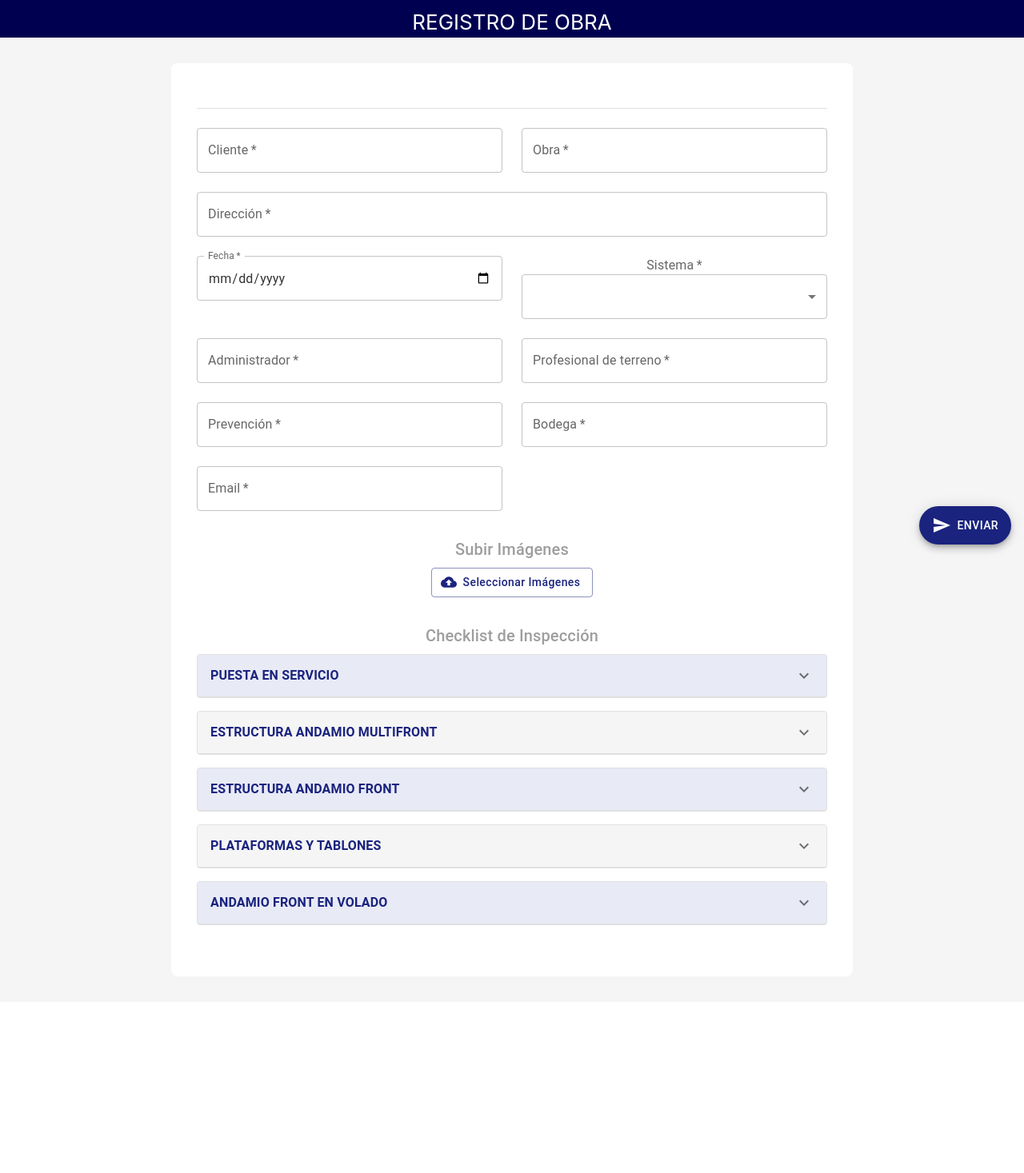
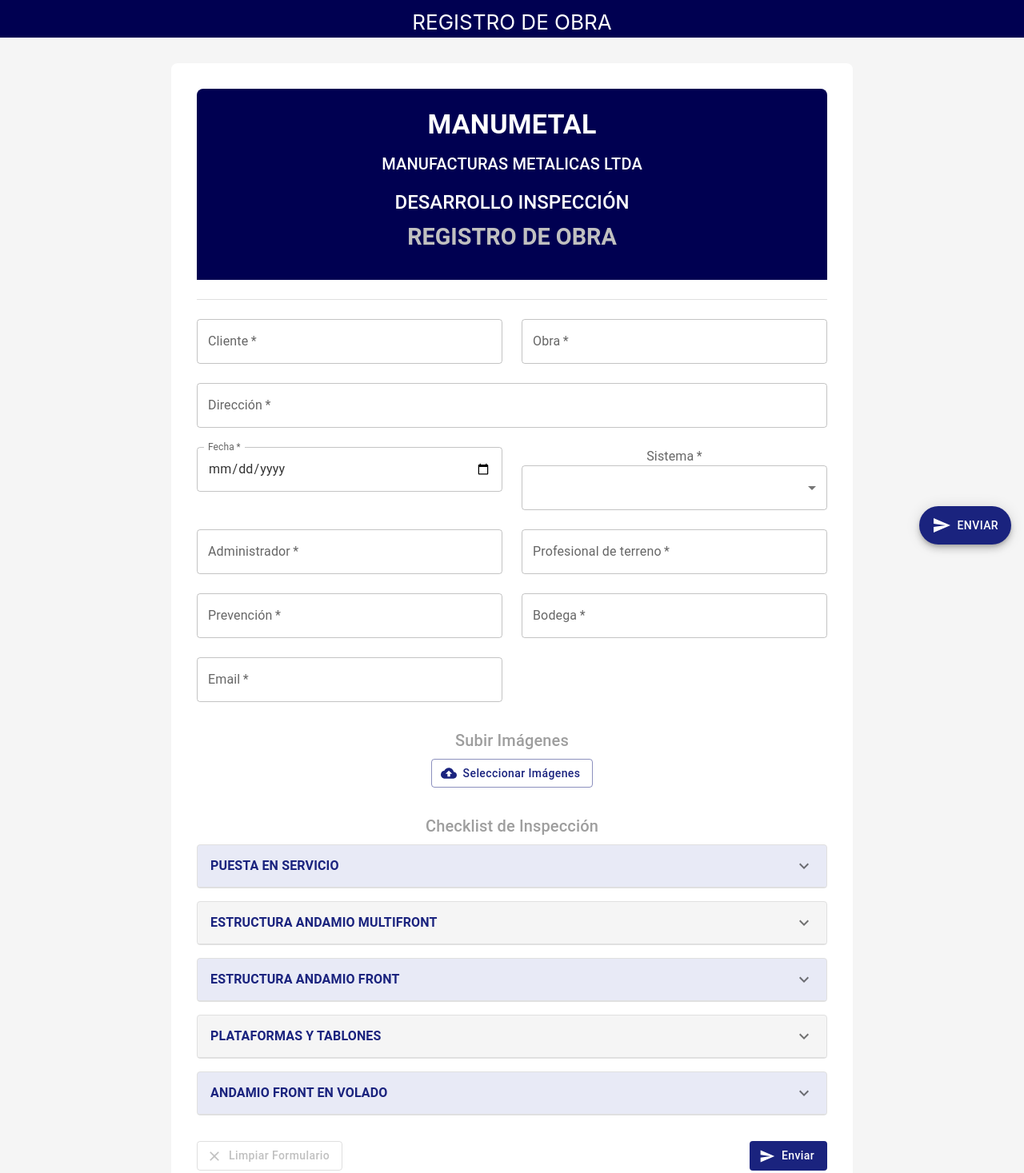
Before and after one commit to reneframirez/asicadForm, a React (Create React App) app: page / in a window 1280 px wide. Shown: the part 103-1570 px from the top of the page at 80% size. Before the commit the page ends 1356 px from the top, so only its background shows below. Built offline with nearby package versions, Linux system fonts and the light colour scheme; the HTML template or start-up script is replaced by a standard one.

Commit message:
mejoras visuales

```diff
--- a/src/Formulario.jsx
+++ b/src/Formulario.jsx
@@ -1,6 +1,6 @@
 // src/Formulario.js
 
-import React, { useState, useEffect } from 'react';
+import React, { useState, useEffect, useRef } from 'react';
 import {
   Button,
   TextField,
@@ -23,8 +23,9 @@
   Container,
   Grid,
   IconButton,
+  CircularProgress,
 } from '@mui/material';
-import { ExpandMore, Close, CloudUpload, Send, KeyboardArrowUp } from '@mui/icons-material';
+import { ExpandMore, Close, CloudUpload, Send, KeyboardArrowUp, Clear } from '@mui/icons-material';
 import { ThemeProvider, createTheme } from '@mui/material/styles';
 
 const theme = createTheme({
@@ -188,14 +189,16 @@
     profesionalTerreno: '',
     prevencion: '',
     bodega: '',
-    email: '', // Agregado campo email
+    email: '',
   });
 
   const [checklistAnswers, setChecklistAnswers] = useState({});
   const [images, setImages] = useState([]);
   const [showScrollTop, setShowScrollTop] = useState(false);
   const [expandedSection, setExpandedSection] = useState(false);
-  const [isSubmitting, setIsSubmitting] = useState(false); // Nuevo estado para manejo de carga
+  const [isSubmitting, setIsSubmitting] = useState(false);
+
+  const formRef = useRef(null);
 
   useEffect(() => {
     const handleScroll = () => {
@@ -244,9 +247,9 @@
 
   const handleSubmit = async (event) => {
     event.preventDefault();
-    setIsSubmitting(true); // Iniciar indicador de carga
+    setIsSubmitting(true);
 
-    const formDataToSend = new FormData(event.target);
+    const formDataToSend = new FormData(formRef.current);
 
     // Incluir las respuestas del checklist en los campos del formulario
     for (const key in checklistAnswers) {
@@ -263,9 +266,7 @@
 
       if (response.ok) {
         alert('Formulario enviado exitosamente');
-        event.target.reset(); // Resetear el formulario
-        setImages([]); // Resetear las imágenes en el estado
-        setChecklistAnswers({}); // Resetear las respuestas del checklist
+        handleClearForm();
       } else {
         alert(`Error: ${result.message}`);
       }
@@ -273,7 +274,27 @@
       console.error('Error al enviar el formulario:', error);
       alert('Ocurrió un error al enviar el formulario.');
     } finally {
-      setIsSubmitting(false); // Finalizar indicador de carga
+      setIsSubmitting(false);
+    }
+  };
+
+  const handleClearForm = () => {
+    setFormData({
+      cliente: '',
+      obra: '',
+      direccion: '',
+      fecha: '',
+      sistema: '',
+      administrador: '',
+      profesionalTerreno: '',
+      prevencion: '',
+      bodega: '',
+      email: '',
+    });
+    setChecklistAnswers({});
+    setImages([]);
+    if (formRef.current) {
+      formRef.current.reset();
     }
   };
 
@@ -288,14 +309,31 @@
     setExpandedSection(isExpanded ? panel : false);
   };
 
+  // Obtener la fecha máxima permitida (hoy)
+  const today = new Date().toISOString().split('T')[0];
+
   return (
     <ThemeProvider theme={theme}>
       <Box sx={{ bgcolor: 'background.default', minHeight: '100vh', py: 4, position: 'relative' }}>
         <Container maxWidth="md">
           <Paper elevation={0} sx={{ p: 4, borderRadius: 2 }}>
 
+            <Box sx={{ bgcolor: '#000051', color: 'white', p: 3, borderRadius: '8px 8px 0 0', mb: 3 }}>
+              <Typography variant="h4" align="center" gutterBottom sx={{ color: 'white' }}>
+                MANUMETAL
+              </Typography>
+              <Typography variant="h6" align="center" gutterBottom sx={{ color: 'white' }}>
+                MANUFACTURAS METALICAS LTDA
+              </Typography>
+              <Typography variant="h5" align="center" gutterBottom sx={{ color: 'white', mt: 2 }}>
+                DESARROLLO INSPECCIÓN
+              </Typography>
+              <Typography variant="h5" align="center" gutterBottom sx={{ color: '#c0c0c0', fontWeight: 'bold', fontSize: '1.8rem' }}>
+                REGISTRO DE OBRA
+              </Typography>
+            </Box>
             <Divider sx={{ my: 3 }} />
-            <form onSubmit={handleSubmit}>
+            <form onSubmit={handleSubmit} ref={formRef}>
               <Grid container spacing={3}>
                 <Grid item xs={12} sm={6}>
                   <TextField
@@ -341,6 +379,9 @@
                     InputLabelProps={{ shrink: true }}
                     required
                     variant="outlined"
+                    inputProps={{
+                      max: today, // Restricción de fecha máxima
+                    }}
                   />
                 </Grid>
                 <Grid item xs={12} sm={6}>
@@ -506,11 +547,34 @@
                 ))}
               </Box>
 
-              {/* Botón de Envío Dentro del Formulario */}
-              <Box sx={{ position: 'relative', mt: 4 }}>
+              {/* Botones de Envío y Limpiar */}
+              <Box sx={{ display: 'flex', justifyContent: 'space-between', mt: 4 }}>
+                <Button
+                  variant="outlined"
+                  color="secondary"
+                  startIcon={<Clear />}
+                  onClick={handleClearForm}
+                  disabled={isSubmitting}
+                >
+                  Limpiar Formulario
+                </Button>
+                <Button
+                  type="submit"
+                  variant="contained"
+                  color="primary"
+                  startIcon={isSubmitting ? <CircularProgress size={20} /> : <Send />}
+                  disabled={isSubmitting}
+                >
+                  {isSubmitting ? 'Enviando...' : 'Enviar'}
+                </Button>
+              </Box>
 
+            </form>
+          </Paper>
+        </Container>
 
-                {/* Floating Action Button Dentro del Formulario */}
+        {/* Floating Action Button para Envío */}
+        <Zoom in={!isSubmitting}>
           <Fab
             variant="extended"
             color="primary"
@@ -520,16 +584,12 @@
               bottom: 16,
               right: 16,
             }}
-                  type="submit" // Cambiar a tipo 'submit'
-                  disabled={isSubmitting}
+            onClick={() => formRef.current && formRef.current.dispatchEvent(new Event('submit', { bubbles: true, cancelable: true }))}
           >
             <Send sx={{ mr: 1 }} />
-                  {isSubmitting ? 'Enviando...' : 'Enviar'}
+            Enviar
           </Fab>
-              </Box>
-            </form>
-          </Paper>
-        </Container>
+        </Zoom>
 
         {/* Scroll to top button */}
         {showScrollTop && (
```
Also changed, not shown: api/sendEmail.js (+31 -39 lines). Lines whose indentation alone changed are shown as unchanged.
